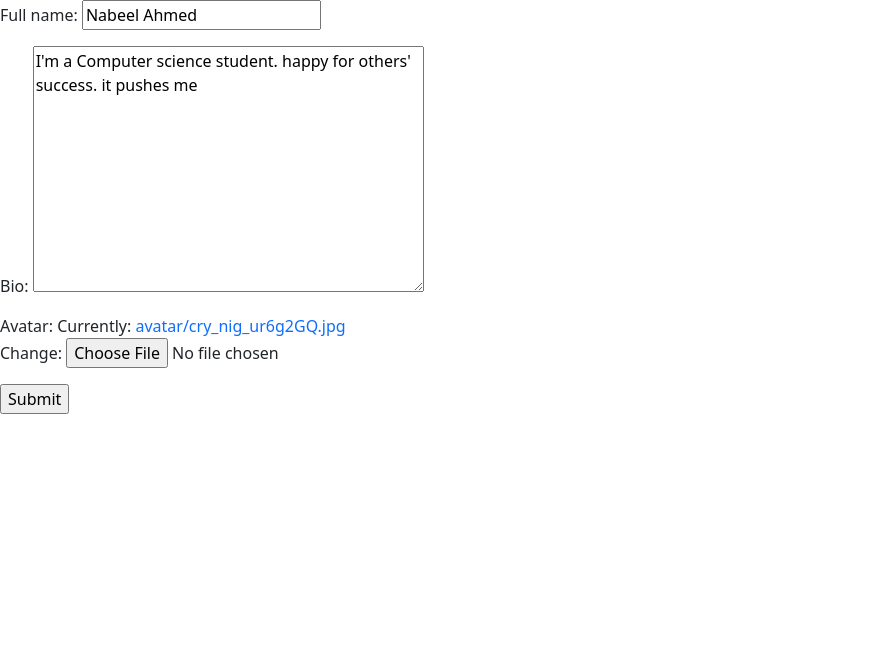
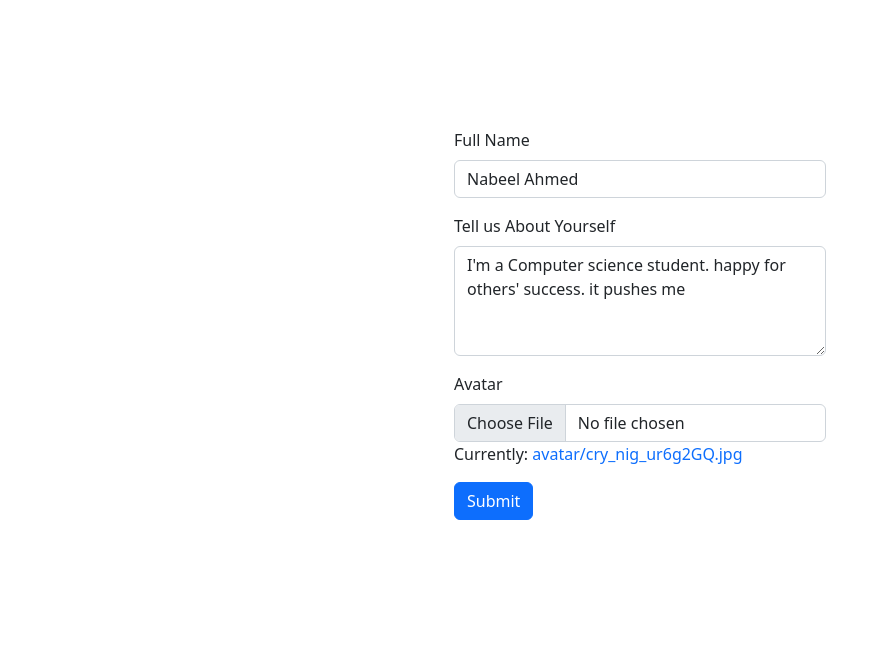
Before and after one commit to nabeelahmedjh/BlogNoob, a Django app: page /edit-profile/1 in a window 1280 px wide. Shown: the part 136-783 px from the top of the page, without its empty margins (0-889 px from the left). Run offline with Django 4.2, Linux system fonts and the light colour scheme; a user stored in the database is signed in; data comes from the database, SQL or seed files in the repository; both versions use the stored data as it was after the commit.

Commit message:
updated edit-profile

```diff
--- a/base/templates/base/edit_profile.html
+++ b/base/templates/base/edit_profile.html
@@ -1,10 +1,41 @@
 {% extends 'main.html' %} {% block content %}
 
+<div class="container authentication-container">
 <div>
     <form action="" method="post" enctype="multipart/form-data">
-        {% csrf_token %} {{form.as_p}}
-        <input type='submit'></input>
+        {% csrf_token %}
+        <div class="mb-3">
+            <label for="full_name" class="form-label">Full Name</label>
+            <input
+                type="text"
+                class="form-control"
+                name="full_name"
+                value='{{form.full_name.value}}'
+            />
+        </div>
+        <div class="mb-3">
+            <label for="bio" class="form-label">Tell us About Yourself</label>
+            <textarea
+                rows='4'
+                type="text"
+                class="form-control"
+                name="bio"
+            >{{form.bio.value}}</textarea>
+        </div>
+        <div class="mb-3">
+            <label for="avatar" class="form-label">Avatar</label>
+
+            <input
+                type="file"
+                accept='image/*'
+                class="form-control"
+                name="avatar"
+            />
+            <p>Currently: <a href='{{form.avatar.value}}'>{{form.avatar.value}}</a></p>
+        </div>
+        <input class='btn btn-primary' type='submit'></input>
     </form>
+</div>
 </div>
 
 {% endblock %}
```
Also changed, not shown: db.sqlite3.
